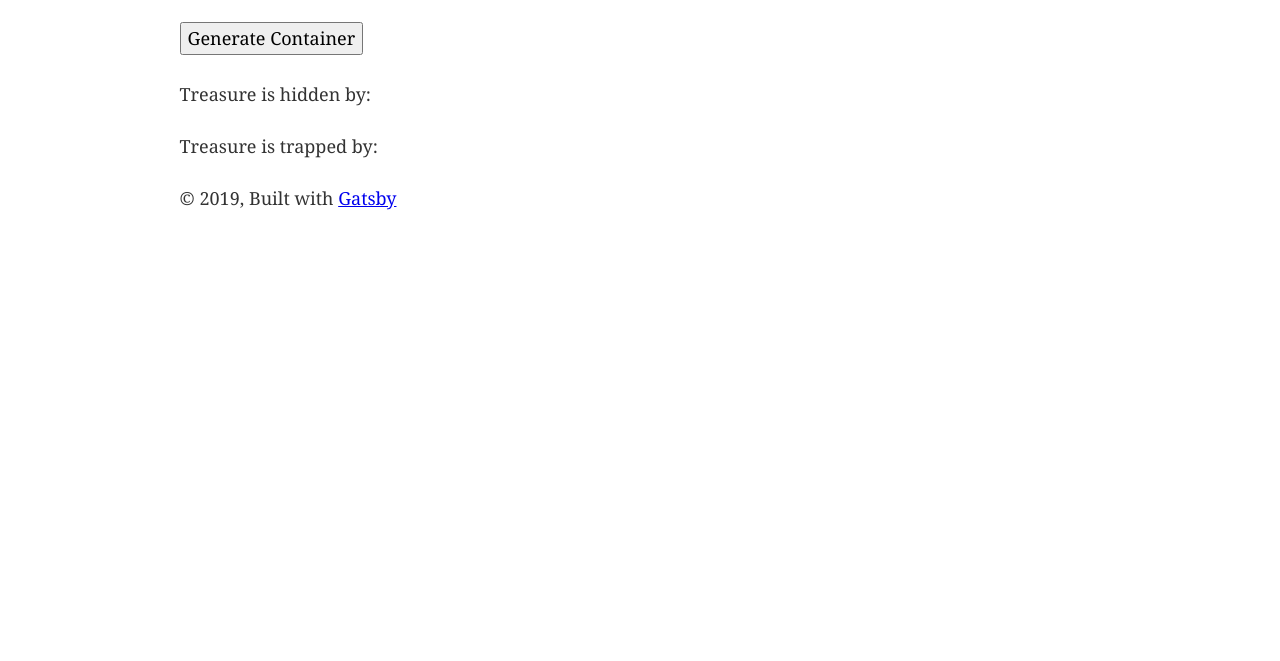
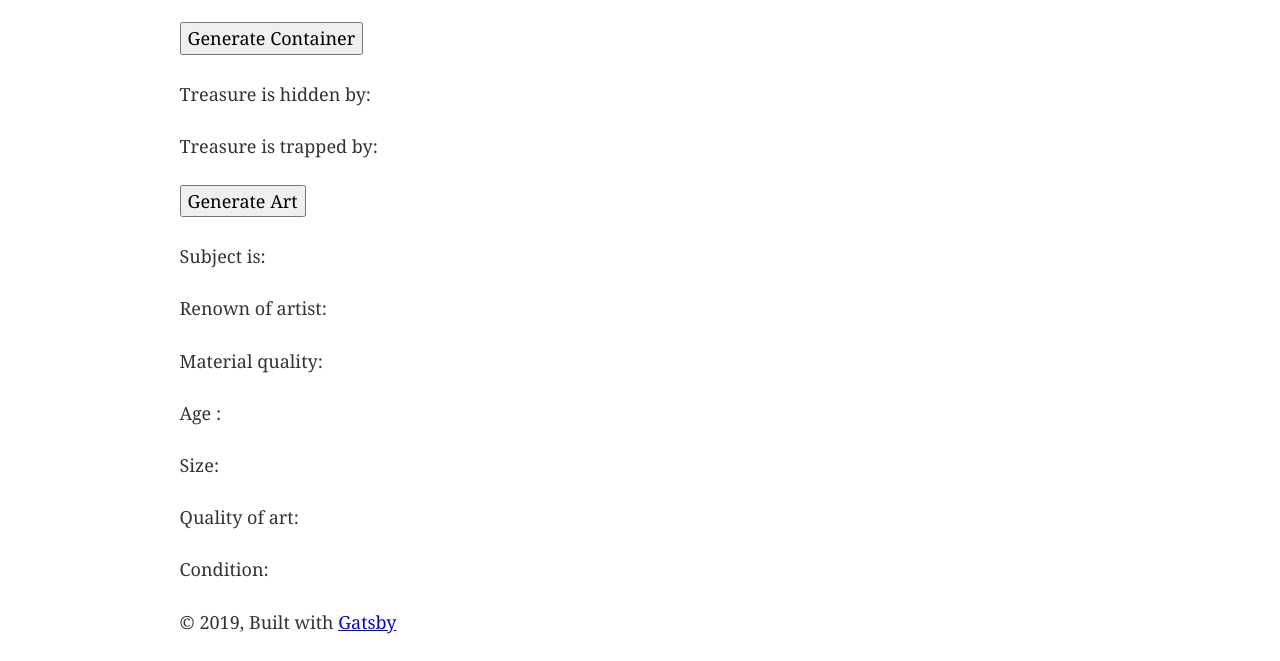
Before and after one commit to tkgwheeler/ttrpg-generators, a Gatsby site: page / in a window 1280 px wide. Shown: the part 171-832 px from the top of the page. Before the commit the page ends 800 px from the top, so only its background shows below. Built offline with nearby package versions, Linux system fonts and the light colour scheme; Gatsby itself is replaced by a stand-in of ours.

Commit message:
Art added

```diff
--- /dev/null
+++ b/src/components/Treasure/Art/Art.js
@@ -0,0 +1,360 @@
+import React, { useState } from "react";
+
+const Art = props => {
+  const { weightedRandomBag } = props;
+
+  const [artContained, setArtContained] = useState("");
+
+  const handleClick = () => {
+    let artContents = {
+      material: weightedRandomBag(artMaterial),
+      subject: weightedRandomBag(artSubject),
+      renown: weightedRandomBag(artRenown),
+      materialQuality: weightedRandomBag(artMaterialQuality),
+      age: weightedRandomBag(artAge),
+      size: weightedRandomBag(artSize),
+      quality: weightedRandomBag(artQuality),
+      condition: weightedRandomBag(artCondition),
+    };
+    setArtContained(artContents);
+  };
+  return (
+    <div>
+      <button onClick={() => handleClick()}>Generate Art</button>
+      <h2>{artContained.material}</h2>
+      <p>Subject is: {artContained.subject}</p>
+      <p>Renown of artist: {artContained.renown}</p>
+      <p>Material quality: {artContained.materialQuality}</p>
+      <p>Age : {artContained.age}</p>
+      <p>Size: {artContained.size}</p>
+      <p>Quality of art: {artContained.quality}</p>
+      <p>Condition: {artContained.condition}</p>
+    </div>
+  );
+};
+
+export default Art;
+
+const artMaterial = [
+  {
+    name: "Paper art (prints, calligraphy, illustrated manuscript)",
+    weight: 2,
+  },
+  {
+    name: "Fabric art (tapestry, embroidery, quilt)",
+    weight: 2,
+  },
+  {
+    name: "Painting (watercolor, oils, acrylics, enamels)",
+    weight: 2,
+  },
+  {
+    name: "Crafts (Doll making, Bookbinding)",
+    weight: 2,
+  },
+  {
+    name: "Carving (woodwork, scrimshaw, bone, ivory, scales)",
+    weight: 2,
+  },
+  {
+    name: "Ceramics (pottery, urns, statuary, china)",
+    weight: 2,
+  },
+  {
+    name: "Glasswork (decanters, chandeliers, goblets, pipes, bowls, windows)",
+    weight: 2,
+  },
+  {
+    name: "Stonework (Statues, birdbaths, plaques)",
+    weight: 2,
+  },
+  {
+    name: "Metalwork (sculpture, furnishings, decorative)",
+    weight: 2,
+  },
+  {
+    name: "Magical",
+    weight: 1,
+  },
+];
+
+const artSubject = [
+  {
+    name: "Abstract (-2 Value)",
+    weight: 1,
+  },
+  {
+    name: "Monster (-1 Value)",
+    weight: 1,
+  },
+  {
+    name: "Humanoid",
+    weight: 1,
+  },
+  {
+    name: "Natural",
+    weight: 2,
+  },
+  {
+    name: "Supernatural",
+    weight: 1,
+  },
+  {
+    name: "Local",
+    weight: 3,
+  },
+  {
+    name: "Historical",
+    weight: 3,
+  },
+  {
+    name: "Religious",
+    weight: 5,
+  },
+  {
+    name: "Wealthy/Noble (+1 Value)",
+    weight: 2,
+  },
+  {
+    name: "Royalty (+2 Value)",
+    weight: 1,
+  },
+];
+
+const artRenown = [
+  {
+    name: "Unknown (-3)",
+    weight: 4,
+  },
+  {
+    name: "Obscure (-2)",
+    weight: 4,
+  },
+  {
+    name: "Locally known (-1)",
+    weight: 4,
+  },
+  {
+    name: "Regionally known (0)",
+    weight: 6,
+  },
+  {
+    name: "Nationally known (+1)",
+    weight: 6,
+  },
+  {
+    name: "Continentally known (+2)",
+    weight: 3,
+  },
+  {
+    name: "World renowned (+3)",
+    weight: 2,
+  },
+  {
+    name: "Ubiquitous (+4)",
+    weight: 1,
+  },
+];
+
+const artMaterialQuality = [
+  {
+    name: "Awful (-3)",
+    weight: 3,
+  },
+  {
+    name: "Poor (-2)",
+    weight: 3,
+  },
+  {
+    name: "Below Average (-1)",
+    weight: 6,
+  },
+  {
+    name: "Average (0)",
+    weight: 9,
+  },
+  {
+    name: "Above Average (+1)",
+    weight: 6,
+  },
+  {
+    name: "Good (+2)",
+    weight: 3,
+  },
+  {
+    name: "Excellent (+3)",
+    weight: 3,
+  },
+  {
+    name: "Finest (+4)",
+    weight: 2,
+  },
+  {
+    name: "Unique (+5)",
+    weight: 1,
+  },
+];
+
+const artAge = [
+  {
+    name: "Avant-garde (-3)",
+    weight: 4,
+  },
+  {
+    name: "Current (-2)",
+    weight: 4,
+  },
+  {
+    name: "Recent (-1)",
+    weight: 12,
+  },
+  {
+    name: "Contemporary (0)",
+    weight: 24,
+  },
+  {
+    name: "Modern (+1)",
+    weight: 12,
+  },
+  {
+    name: "Old (+2)",
+    weight: 4,
+  },
+  {
+    name: "Antique (+3)",
+    weight: 4,
+  },
+  {
+    name: "Venerable (+4)",
+    weight: 3,
+  },
+  {
+    name: "Archaic (+5)",
+    weight: 2,
+  },
+  {
+    name: "Antediluvian (+6)",
+    weight: 1,
+  },
+  {
+    name: "Primordial (+7)",
+    weight: 1,
+  },
+];
+
+const artSize = [
+  {
+    name: "Tiny (-3)",
+    weight: 4,
+  },
+  {
+    name: "Very Small (-2)",
+    weight: 4,
+  },
+  {
+    name: "Small (-1)",
+    weight: 12,
+  },
+  {
+    name: "Average (0)",
+    weight: 24,
+  },
+  {
+    name: "Large (+1)",
+    weight: 12,
+  },
+  {
+    name: "Very Large (+2)",
+    weight: 4,
+  },
+  {
+    name: "Huge (+3)",
+    weight: 4,
+  },
+  {
+    name: "Massive (+4)",
+    weight: 3,
+  },
+  {
+    name: "Gargantuan (+5)",
+    weight: 1,
+  },
+];
+
+const artQuality = [
+  {
+    name: "Awful (-3)",
+    weight: 4,
+  },
+  {
+    name: "Poor (-2)",
+    weight: 4,
+  },
+  {
+    name: "Below Average (-1)",
+    weight: 12,
+  },
+  {
+    name: "Average (0)",
+    weight: 24,
+  },
+  {
+    name: "Above Average (+1)",
+    weight: 12,
+  },
+  {
+    name: "Good (+2)",
+    weight: 4,
+  },
+  {
+    name: "Excellent (+3)",
+    weight: 4,
+  },
+  {
+    name: "Brilliant (+4)",
+    weight: 3,
+  },
+  {
+    name: "Masterpiece (+5)",
+    weight: 1,
+  },
+];
+
+const artCondition = [
+  {
+    name: "Badly Damaged (-3)",
+    weight: 4,
+  },
+  {
+    name: "Damaged (-2)",
+    weight: 4,
+  },
+  {
+    name: "Worn (-1)",
+    weight: 12,
+  },
+  {
+    name: "Average (0)",
+    weight: 24,
+  },
+  {
+    name: "Good (+1)",
+    weight: 12,
+  },
+  {
+    name: "Excellent (+2)",
+    weight: 4,
+  },
+  {
+    name: "Near Perfect (+3)",
+    weight: 4,
+  },
+  {
+    name: "Perfect Condition (+4)",
+    weight: 3,
+  },
+  {
+    name: "Flawless (+5)",
+    weight: 1,
+  },
+];
--- a/src/components/Treasure/Treasure.js
+++ b/src/components/Treasure/Treasure.js
@@ -1,5 +1,6 @@
 import React, { useState } from "react";
 
+import Art from "./Art/Art";
 import TreasureContainer from "./TreasureContainer/TreasureContainer";
 
 const Treasure = () => {
@@ -26,6 +27,7 @@ const Treasure = () => {
       <h1>Treasure</h1>
       <h2>{treasure}</h2>
       <TreasureContainer weightedRandomBag={weightedRandomBag} />
+      <Art weightedRandomBag={weightedRandomBag} />
     </div>
   );
 };
```
